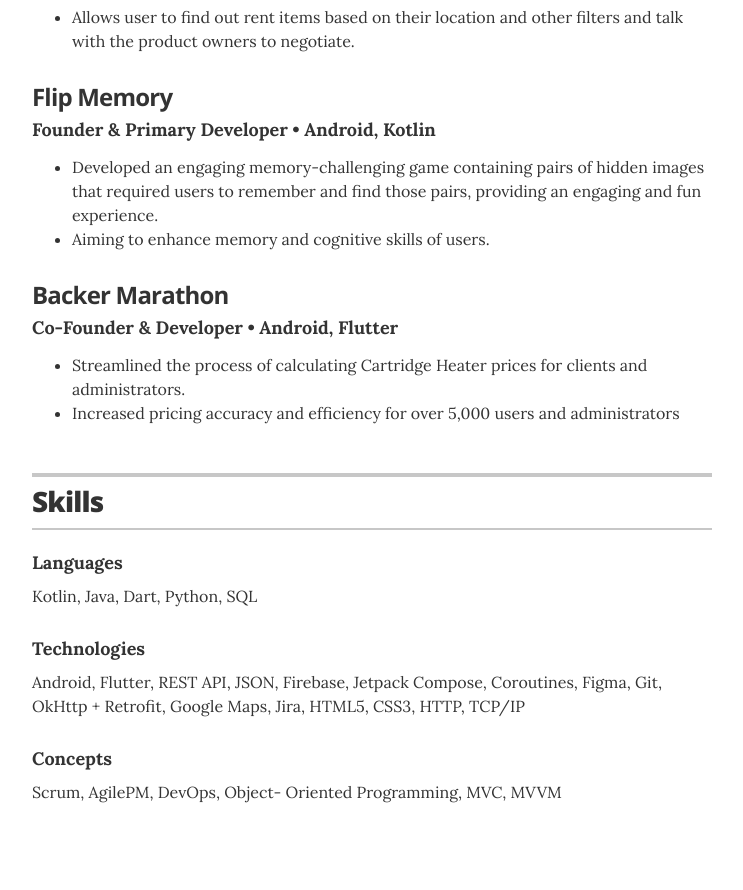
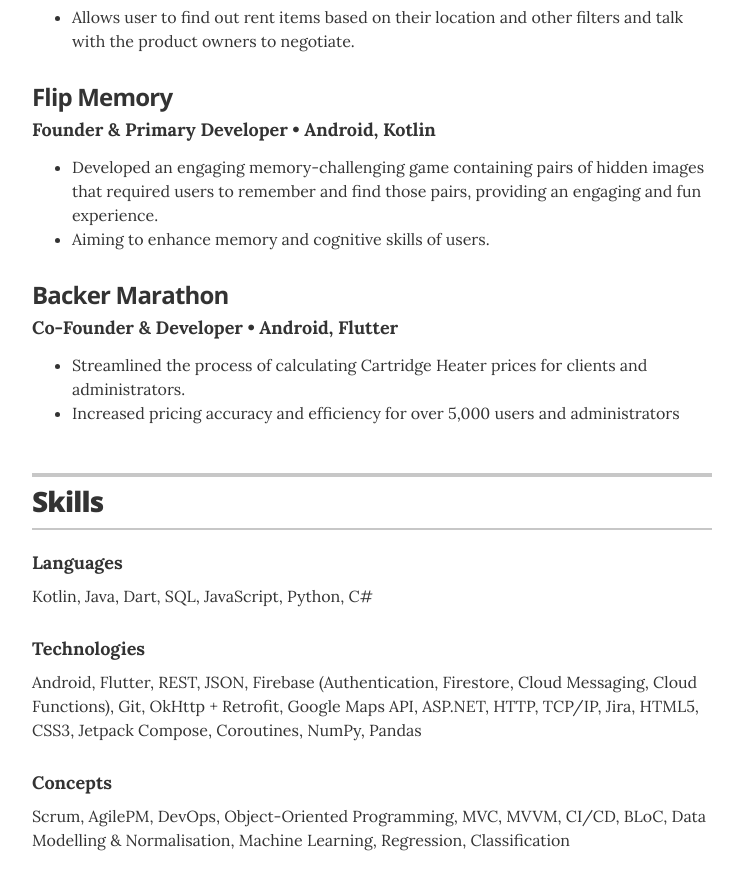
Before and after one commit to umairzafar7152/resume, a Jekyll site: the page built from index.html, in a window 1280 px wide and 900 px high, scrolled down 2006 px. Shown: the top 890 px of the window, without its empty margins (268-1011 px from the left). Built offline with Jekyll 4.4.1, drawn with Linux system fonts in a browser that asks for light colours; before the commit the page ends 2858 px from its top, so only the background shows below that.

Commit message:
done with Cv for now

```diff
--- a/_data/skills.yml
+++ b/_data/skills.yml
@@ -1,9 +1,9 @@
 # Skills
 - skill: Languages
-  description: Kotlin, Java, Dart, Python, SQL
+  description: Kotlin, Java, Dart, SQL, JavaScript, Python, C#
 
 - skill: Technologies
-  description: Android, Flutter, REST API, JSON, Firebase, Jetpack Compose, Coroutines, Figma, Git, OkHttp + Retrofit, Google Maps, Jira, HTML5, CSS3, HTTP, TCP/IP
+  description: Android, Flutter, REST, JSON, Firebase (Authentication, Firestore, Cloud Messaging, Cloud Functions), Git, OkHttp + Retrofit, Google Maps API, ASP.NET, HTTP, TCP/IP, Jira, HTML5, CSS3, Jetpack Compose, Coroutines, NumPy, Pandas
 
 - skill: Concepts
-  description: Scrum, AgilePM, DevOps, Object- Oriented Programming, MVC, MVVM
+  description: Scrum, AgilePM, DevOps, Object-Oriented Programming, MVC, MVVM, CI/CD, BLoC, Data Modelling & Normalisation, Machine Learning, Regression, Classification
```
